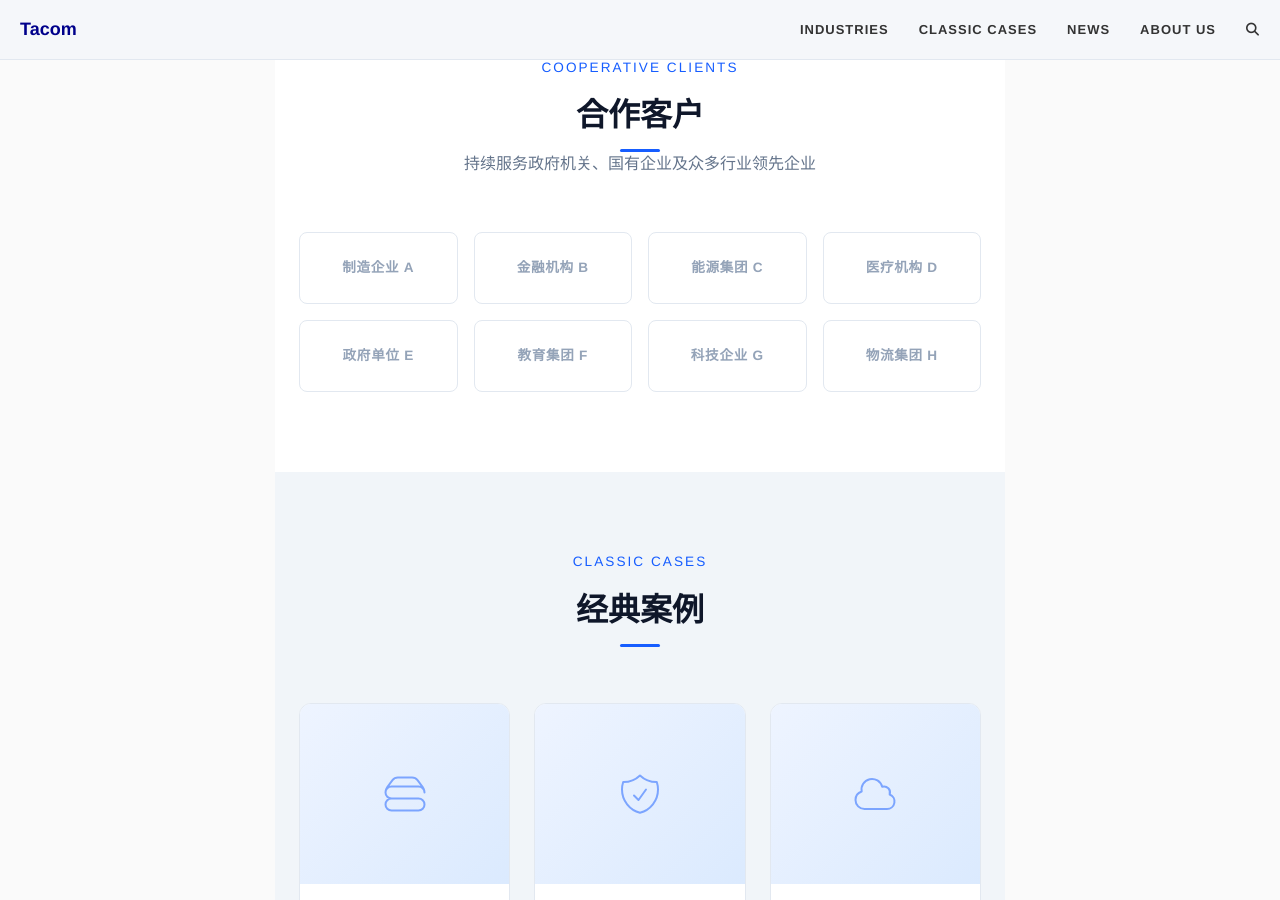
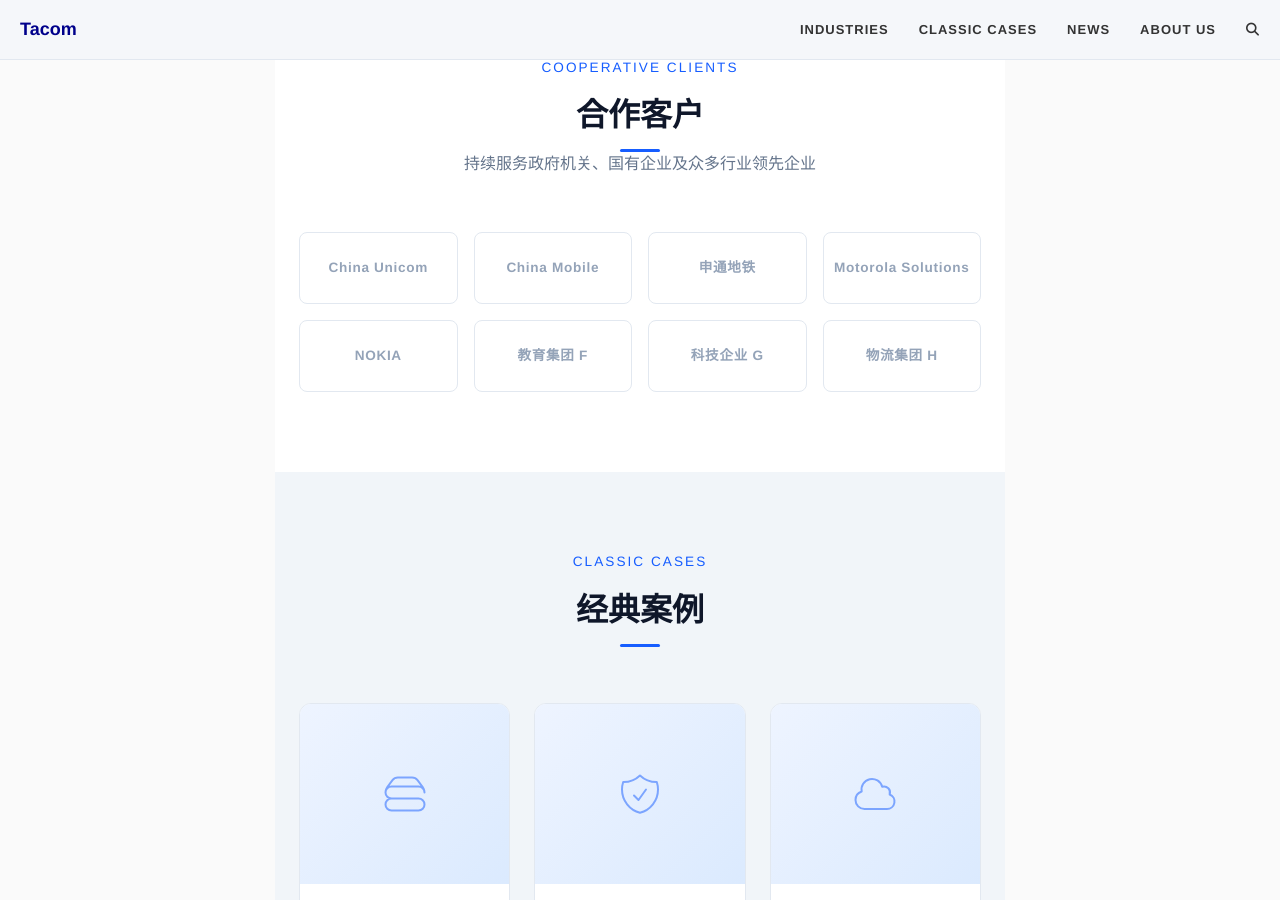
Before and after one commit to alextawang/alextawang.github.io, a Jekyll site: the page built from index.html, in a window 1280 px wide and 900 px high, scrolled down 2831 px. Built offline with Jekyll 4.4.1, drawn with Linux system fonts in a browser that asks for light colours; the list of posts is cut into pages by our own code; comment, search, counter and statistics services are not loaded.

Commit message:
Update cooperative client names

```diff
--- a/index.html
+++ b/index.html
@@ -810,11 +810,11 @@
       <p>持续服务政府机关、国有企业及众多行业领先企业</p>
     </div>
     <div class="tc-clients-grid">
-      <div class="tc-client-item"><span>制造企业 A</span></div>
-      <div class="tc-client-item"><span>金融机构 B</span></div>
-      <div class="tc-client-item"><span>能源集团 C</span></div>
-      <div class="tc-client-item"><span>医疗机构 D</span></div>
-      <div class="tc-client-item"><span>政府单位 E</span></div>
+      <div class="tc-client-item"><span>China Unicom</span></div>
+      <div class="tc-client-item"><span>China Mobile</span></div>
+      <div class="tc-client-item"><span>申通地铁</span></div>
+      <div class="tc-client-item"><span>Motorola Solutions</span></div>
+      <div class="tc-client-item"><span>NOKIA</span></div>
       <div class="tc-client-item"><span>教育集团 F</span></div>
       <div class="tc-client-item"><span>科技企业 G</span></div>
       <div class="tc-client-item"><span>物流集团 H</span></div>
```
